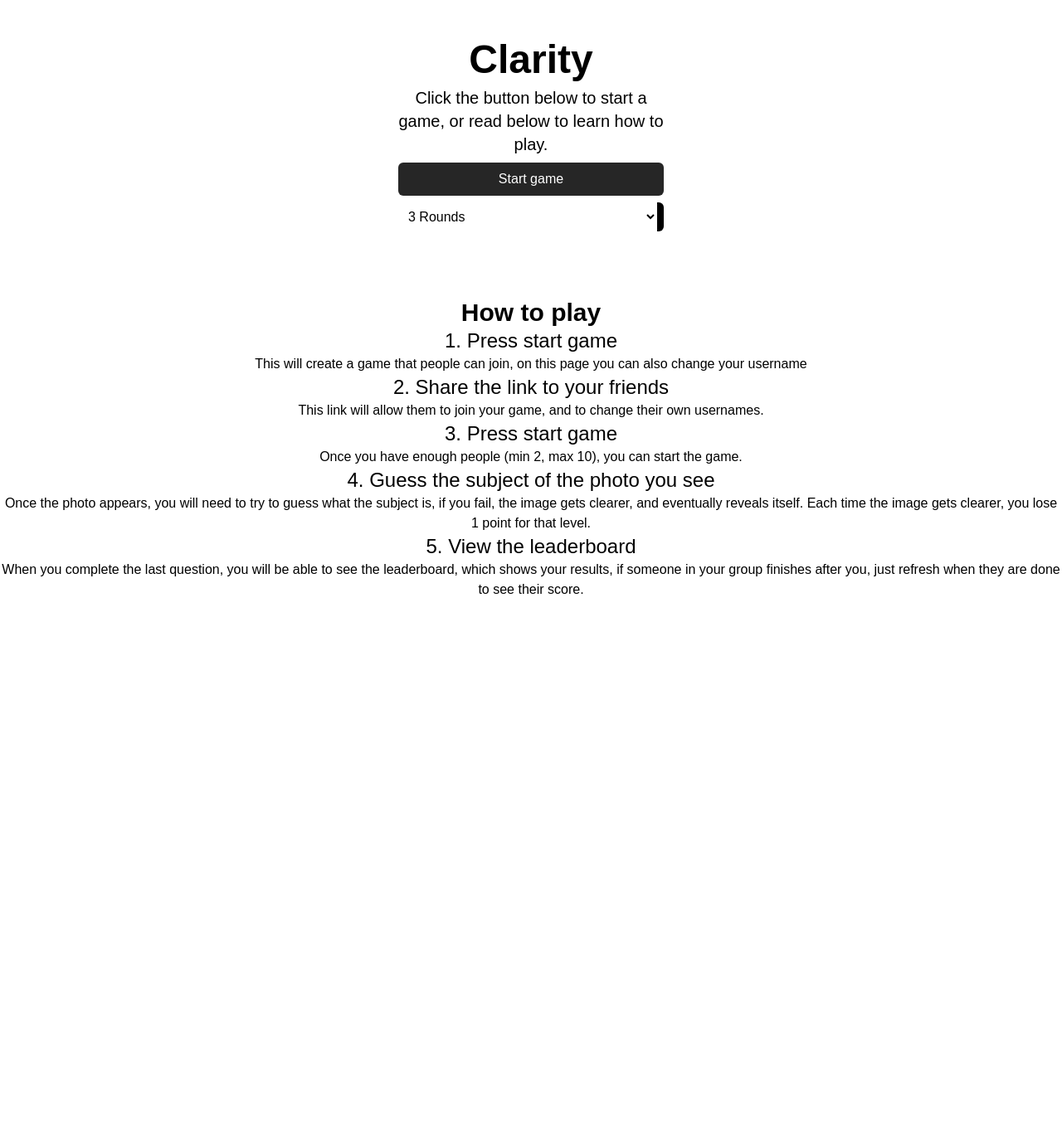
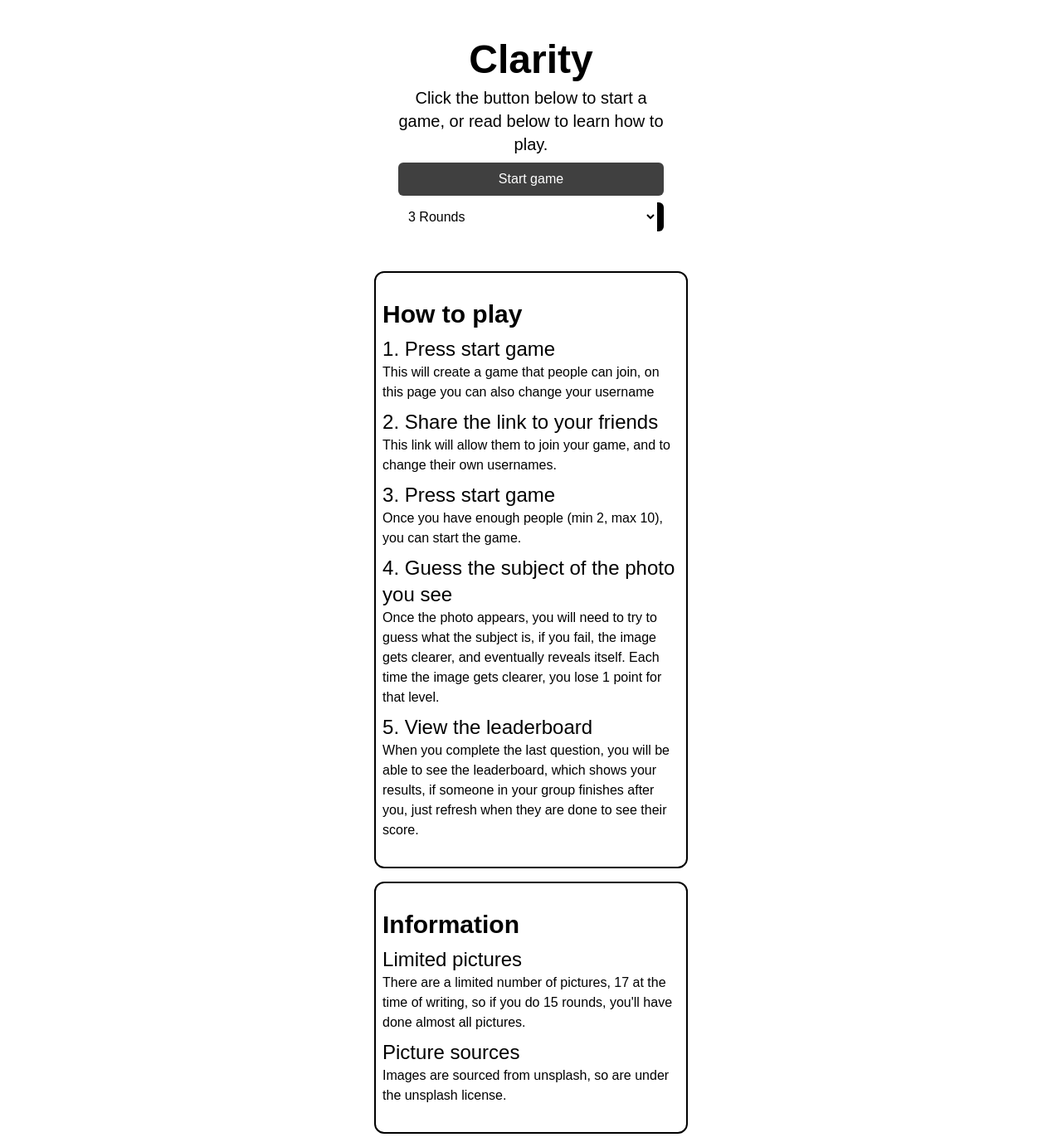
Before and after one commit to editid0/clarity-game, a Flask app: page / in a window 1280 px wide. Shown: the whole page at 83% size. Before the commit the page ends 716 px from the top, so only its background shows below. Run offline with Flask 3, Linux system fonts and the light colour scheme.

Commit message:
Added more rounds and information

```diff
--- a/rewrite/public/out.css
+++ b/rewrite/public/out.css
@@ -214,6 +214,9 @@
   .my-2 {
     margin-block: calc(var(--spacing) * 2);
   }
+  .my-3 {
+    margin-block: calc(var(--spacing) * 3);
+  }
   .my-4 {
     margin-block: calc(var(--spacing) * 4);
   }
@@ -250,6 +253,9 @@
   .w-1 {
     width: calc(var(--spacing) * 1);
   }
+  .w-1\/2 {
+    width: calc(1/2 * 100%);
+  }
   .w-1\/4 {
     width: calc(1/4 * 100%);
   }
@@ -276,6 +282,9 @@
   }
   .min-w-\[5cm\] {
     min-width: 5cm;
+  }
+  .min-w-\[10cm\] {
+    min-width: 10cm;
   }
   .border-collapse {
     border-collapse: collapse;
@@ -408,6 +417,9 @@
   .p-4 {
     padding: calc(var(--spacing) * 4);
   }
+  .px-2 {
+    padding-inline: calc(var(--spacing) * 2);
+  }
   .px-3 {
     padding-inline: calc(var(--spacing) * 3);
   }
@@ -422,6 +434,9 @@
   }
   .text-center {
     text-align: center;
+  }
+  .text-start {
+    text-align: start;
   }
   .font-mono {
     font-family: var(--font-mono);
@@ -531,6 +546,11 @@
       text-align: center;
     }
   }
+  .dark\:border-neutral-600 {
+    @media (prefers-color-scheme: dark) {
+      border-color: var(--color-neutral-600);
+    }
+  }
   .dark\:border-neutral-800 {
     @media (prefers-color-scheme: dark) {
       border-color: var(--color-neutral-800);
@@ -569,6 +589,11 @@
   .dark\:text-neutral-300 {
     @media (prefers-color-scheme: dark) {
       color: var(--color-neutral-300);
+    }
+  }
+  .dark\:text-neutral-400 {
+    @media (prefers-color-scheme: dark) {
+      color: var(--color-neutral-400);
     }
   }
   .dark\:text-white {
--- a/rewrite/templates/index.html
+++ b/rewrite/templates/index.html
@@ -19,35 +19,45 @@
     <div class="text-center mt-4 flex flex-col gap-2 w-1/4 min-w-[5cm] max-w-[30cm] mx-auto py-8 my-4">
         <h1 class="text-5xl font-semibold">Clarity</h1>
         <p class="text-xl">Click the button below to start a game, or read below to learn how to play.</p>
-        <a class="bg-neutral-800 text-white px-3 py-2 rounded-md" href="/start?rounds=3" id="start">Start game</a>
+        <a class="bg-neutral-700 text-white px-3 py-2 rounded-md" href="/start?rounds=3" id="start">Start game</a>
         <select name="rounds" id="rounds" class="dark:bg-neutral-800 p-2 rounded-md border-r-8 dark:border-neutral-800">
             <option value="3">3 Rounds</option>
             <option value="5">5 Rounds</option>
             <option value="10">10 Rounds</option>
+            <option value="15">15 Rounds</option>
         </select>
     </div>
-    <div class="py-8 my-4 text-center">
+    <div
+        class="py-8 my-4 text-start max-w-[30cm] w-1/4 mx-auto min-w-[10cm] border-2 dark:border-neutral-600 rounded-xl px-2">
         <h2 class="text-3xl font-semibold">How to play</h2>
-        <h3 class="text-2xl">1. Press start game</h3>
-        <p class="dark:text-neutral-300">This will create a game that people can join, on this page you can also change
+        <h3 class="text-2xl mt-2">1. Press start game</h3>
+        <p class="dark:text-neutral-400">This will create a game that people can join, on this page you can also change
             your username</p>
-        <h3 class="text-2xl">2. Share the link to your friends</h3>
-        <p class="dark:text-neutral-300">This link will allow them to join your game, and to change their own usernames.
+        <h3 class="text-2xl mt-2">2. Share the link to your friends</h3>
+        <p class="dark:text-neutral-400">This link will allow them to join your game, and to change their own usernames.
         </p>
-        <h3 class="text-2xl">3. Press start game</h3>
-        <p class="dark:text-neutral-300">Once you have enough people (min 2, max 10), you can start the game.
+        <h3 class="text-2xl mt-2">3. Press start game</h3>
+        <p class="dark:text-neutral-400">Once you have enough people (min 2, max 10), you can start the game.
         </p>
-        <h3 class="text-2xl">4. Guess the subject of the photo you see</h3>
-        <p class="dark:text-neutral-300">Once the photo appears, you will need to try to guess what the subject is, if
+        <h3 class="text-2xl mt-2">4. Guess the subject of the photo you see</h3>
+        <p class="dark:text-neutral-400">Once the photo appears, you will need to try to guess what the subject is, if
             you fail, the image gets clearer, and eventually reveals itself. Each time the image gets clearer, you lose
             1 point for that level.
         </p>
-        <h3 class="text-2xl">5. View the leaderboard</h3>
-        <p class="dark:text-neutral-300">When you complete the last question, you will be able to see the leaderboard,
+        <h3 class="text-2xl mt-2">5. View the leaderboard</h3>
+        <p class="dark:text-neutral-400">When you complete the last question, you will be able to see the leaderboard,
             which shows your results, if someone in your group finishes after you, just refresh when they are done to
             see their score.
         </p>
     </div>
+    <div
+        class="py-8 my-4 text-start max-w-[30cm] w-1/4 mx-auto min-w-[10cm] border-2 dark:border-neutral-600 rounded-xl px-2">
+        <h2 class="text-3xl font-semibold">Information</h2>
+        <h3 class="text-2xl mt-2">Limited pictures</h3>
+        <p class="dark:text-neutral-400">There are a limited number of pictures, 17 at the time of writing, so if you do
+            15 rounds, you'll have done almost all pictures.</p>
+        <h3 class="text-2xl mt-2">Picture sources</h3>
+        <p class="dark:text-neutral-400">Images are sourced from unsplash, so are under the unsplash license.</p>
 </body>
 
 <script>
```
Also changed, not shown: rewrite/templates/game.html (+4 -4 lines).
